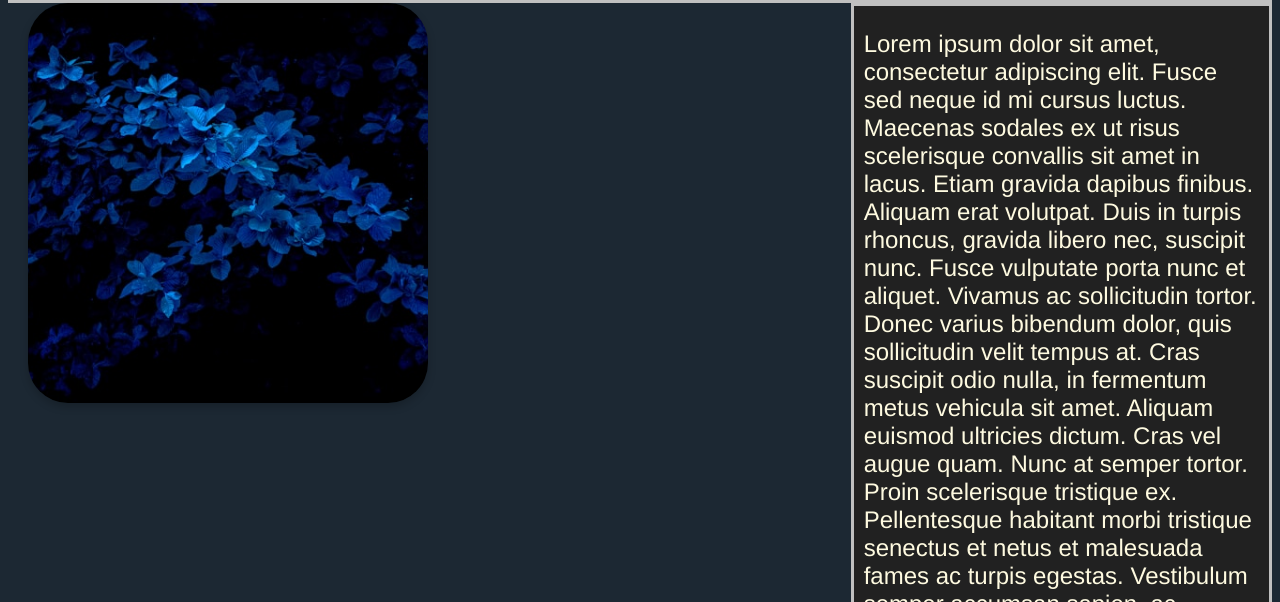
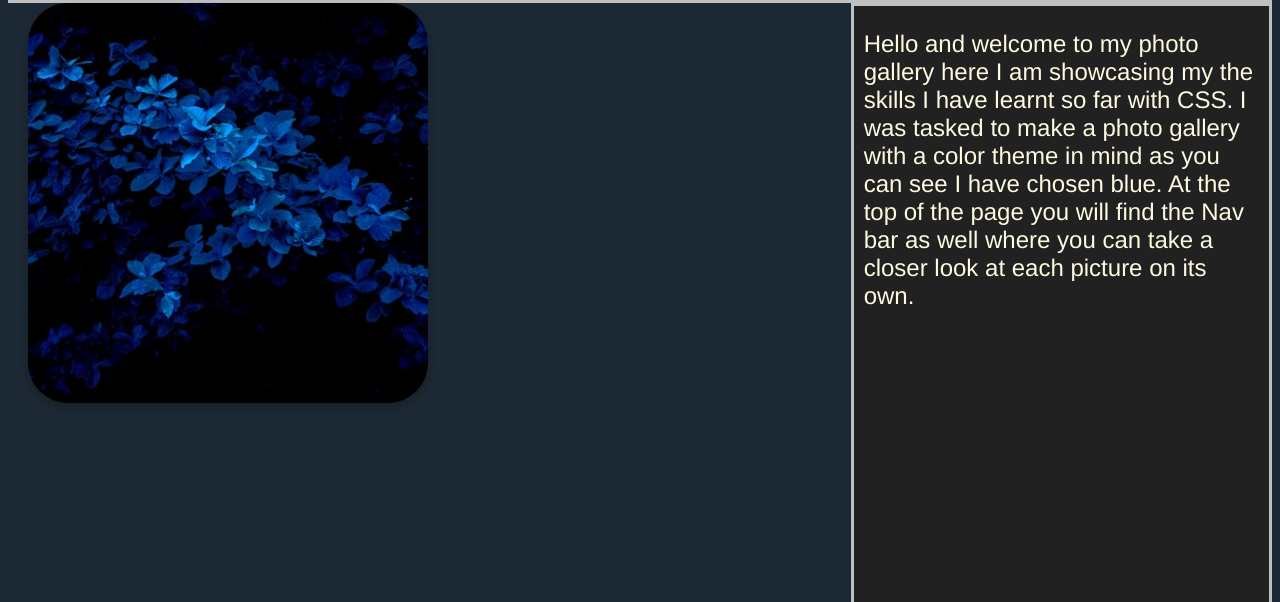
Before and after one commit to Pixel-Paladin123/photo-gallery, a plain HTML site: page index.html in a window 1280 px wide. Shown: the part 125-727 px from the top of the page. Drawn offline with Linux system fonts and the light colour scheme.

Commit message:
Removed Lorem ipsum from aside
Removed Lorem ipsum text and added personal text welcoming to the page.

```diff
--- a/index.html
+++ b/index.html
@@ -31,11 +31,8 @@
     </main>
     <aside class="aside-grid-container">
       <section id="aside-text">
-      <p>Lorem ipsum dolor sit amet, consectetur adipiscing elit. Fusce sed neque id mi cursus luctus. Maecenas sodales ex ut risus scelerisque convallis sit amet in lacus. Etiam gravida dapibus finibus. Aliquam erat volutpat. Duis in turpis rhoncus, gravida libero nec, suscipit nunc. Fusce vulputate porta nunc et aliquet. Vivamus ac sollicitudin tortor. Donec varius bibendum dolor, quis sollicitudin velit tempus at. Cras suscipit odio nulla, in fermentum metus vehicula sit amet. Aliquam euismod ultricies dictum.
+      <p>Hello and welcome to my photo gallery here I am showcasing my the skills I have learnt so far with CSS. I was tasked to make a photo gallery with a color theme in mind as you can see I have chosen blue. At the top of the page you will find the Nav bar as well where you can take a closer look at each picture on its own.</p>
 
-      Cras vel augue quam. Nunc at semper tortor. Proin scelerisque tristique ex. Pellentesque habitant morbi tristique senectus et netus et malesuada fames ac turpis egestas. Vestibulum semper accumsan sapien, ac dignissim dui consectetur sed. Proin nulla orci, sollicitudin et erat at, pellentesque varius mauris. Quisque dignissim facilisis sem, a mattis urna scelerisque vitae. Integer mauris mi, maximus et massa vel, imperdiet accumsan justo. Duis rutrum dictum volutpat. Sed condimentum libero ut luctus vulputate. Phasellus auctor molestie scelerisque.
-
-      Aliquam quis augue vitae ante sodales interdum. Ut vehicula quam felis, nec dictum ipsum maximus in. Sed ut lectus eros. Sed sagittis massa velit, at laoreet enim gravida vitae. In pharetra nulla tortor, ut placerat velit elementum eget. Nulla faucibus mattis metus, vel convallis mi porttitor ut. Suspendisse id nulla at magna lacinia euismod id sagittis nulla. In lacus elit, tincidunt et rhoncus et, pulvinar nec lectus. Aenean consectetur turpis in ante aliquet lobortis. Nulla facilisi. Orci varius natoque penatibus et magnis dis parturient montes, nascetur ridiculus mus. Pellentesque habitant morbi tristique senectus et netus et malesuada fames ac turpis egestas. Interdum et malesuada fames ac ante ipsum primis in faucibus. Integer porttitor ut ligula id ultricies. Maecenas sollicitudin risus hendrerit dui porttitor dictum.</p>
       </section>
     </aside>
     <footer>
```
